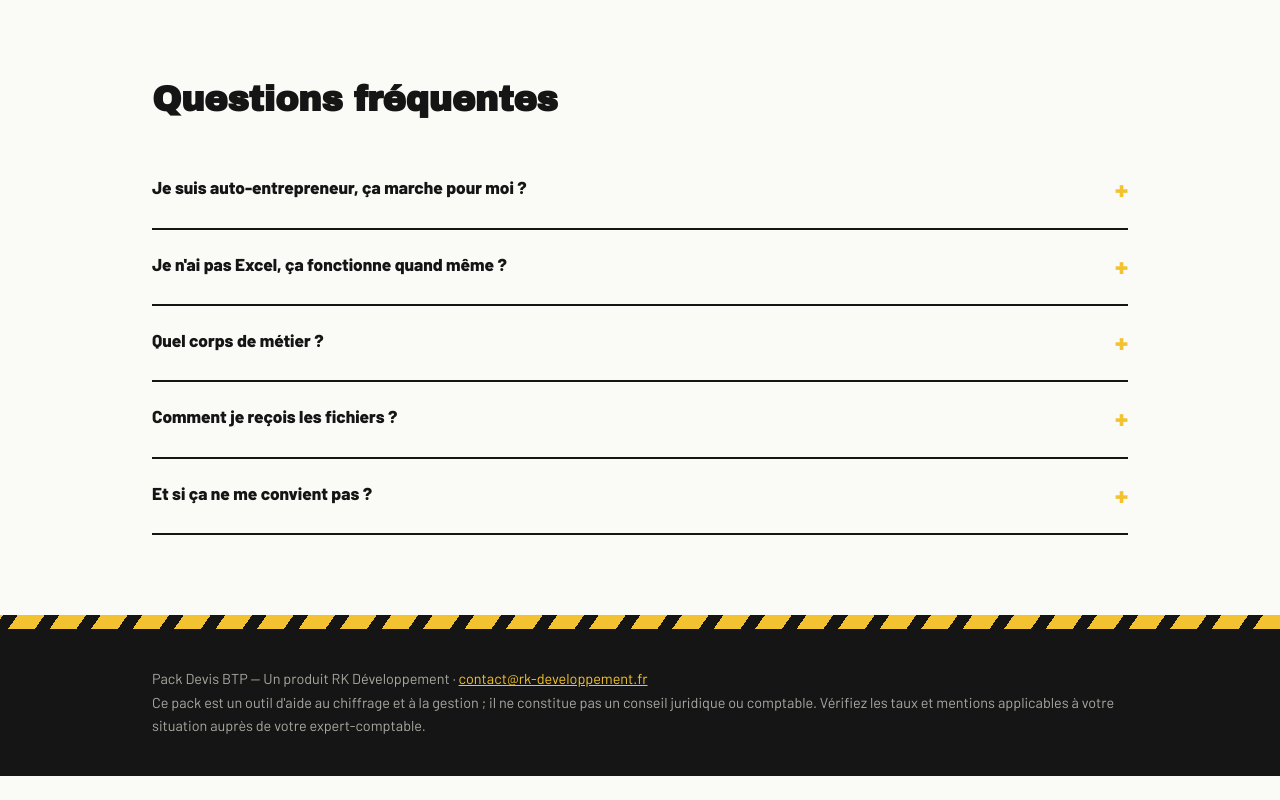
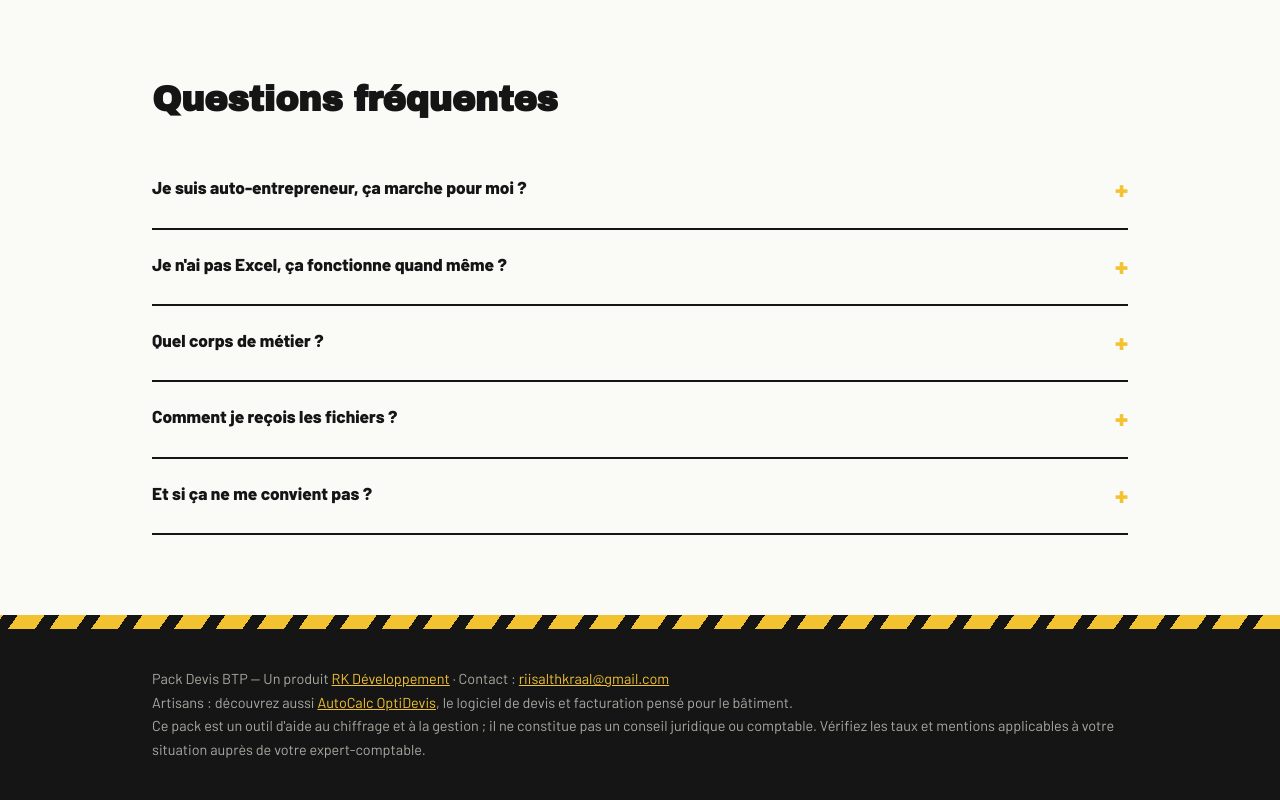
Before and after one commit to riisalthkraa/pack-devis-btp, a plain HTML site: page index.html in a window 1280 px wide. Shown: the part 4023-4823 px from the top of the page. Before the commit the page ends 4799 px from the top, so only its background shows below. Drawn offline with Linux system fonts and the light colour scheme.

Commit message:
Update index.html

```diff
--- a/index.html
+++ b/index.html
@@ -235,7 +235,8 @@ footer a{color:var(--jaune)}
 
 <footer>
   <div class="wrap">
-    <p>Pack Devis BTP — Un produit RK Développement · <a href="mailto:contact@rk-developpement.fr">contact@rk-developpement.fr</a></p>
+    <p>Pack Devis BTP — Un produit <a href="https://rk-developpement.fr/" rel="noopener">RK Développement</a> · Contact : <a href="mailto:riisalthkraal@gmail.com">riisalthkraal@gmail.com</a></p>
+    <p>Artisans : découvrez aussi <a href="https://autocalc-optidevis.fr/" rel="noopener">AutoCalc OptiDevis</a>, le logiciel de devis et facturation pensé pour le bâtiment.</p>
     <p>Ce pack est un outil d'aide au chiffrage et à la gestion&nbsp;; il ne constitue pas un conseil juridique ou comptable. Vérifiez les taux et mentions applicables à votre situation auprès de votre expert-comptable.</p>
   </div>
 </footer>
```
